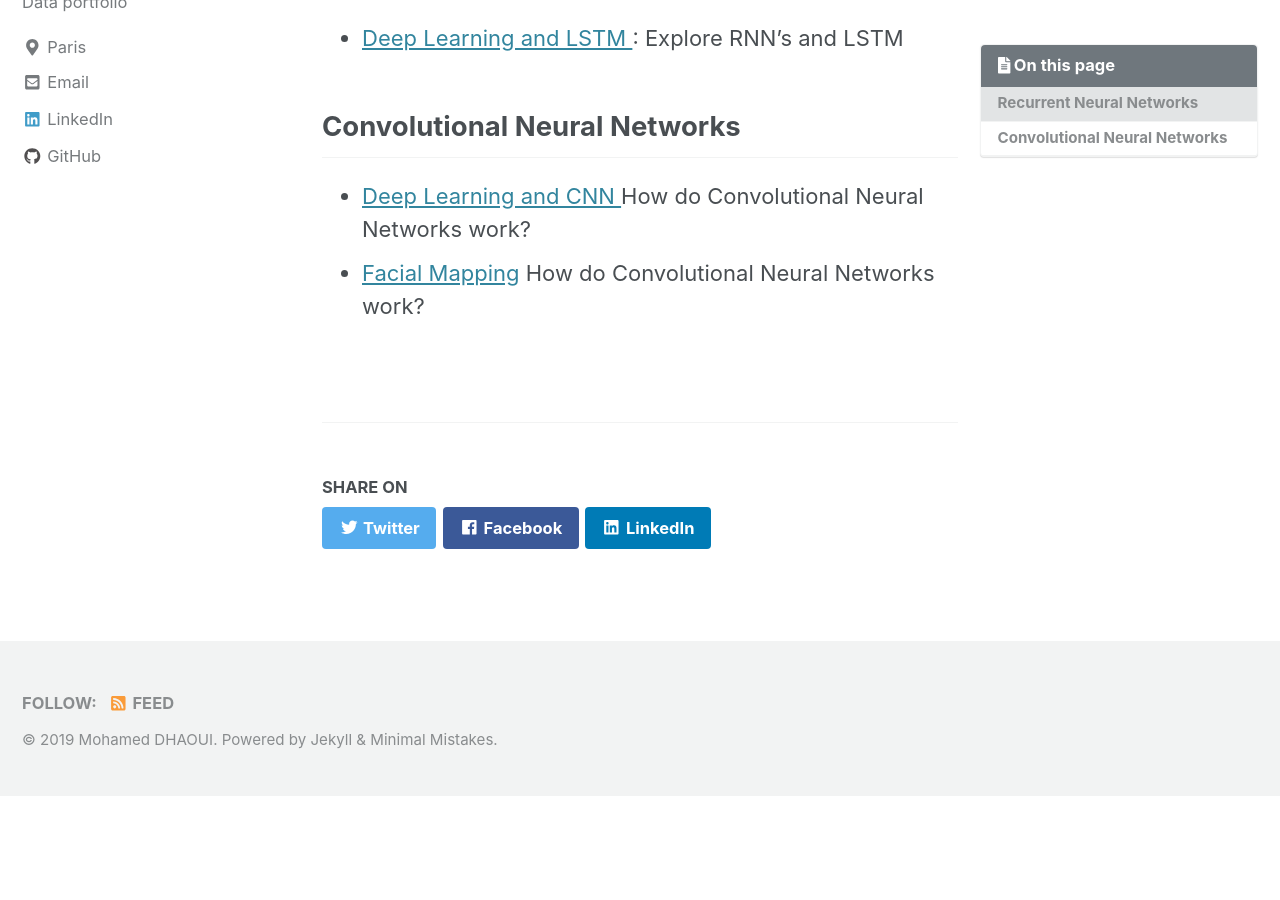
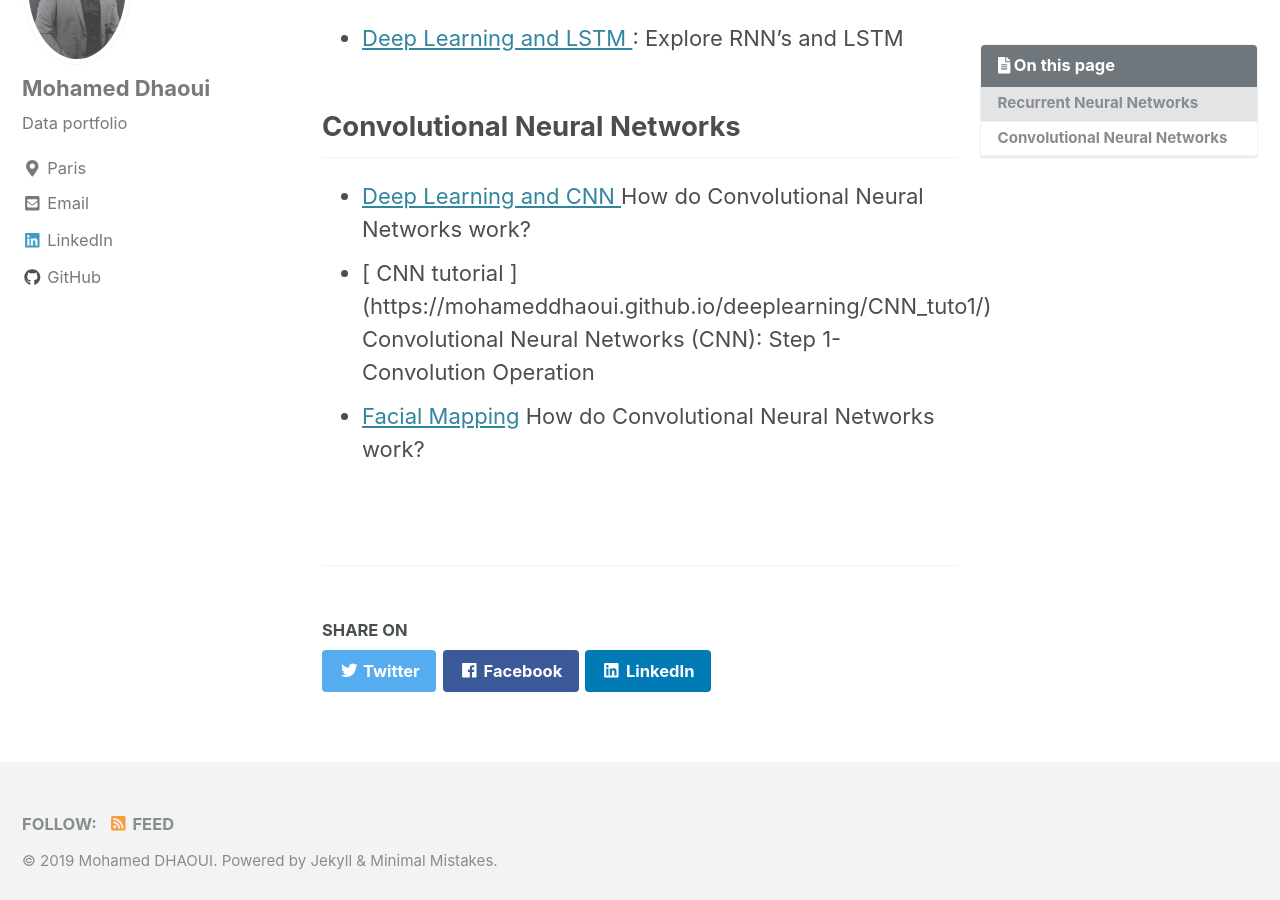
Before and after one commit to mohameddhaoui/mohameddhaoui.github.io, a Jekyll site: the page built from _pages/dl.md, in a window 1280 px wide and 900 px high, scrolled down 1330 px. Built offline with Jekyll 4.4.1, drawn with Linux system fonts in a browser that asks for light colours; cached includes are drawn as plain includes; before the commit the page ends 2126 px from its top, so only the background shows below that.

Commit message:
Update dl.md

```diff
--- a/_pages/dl.md
+++ b/_pages/dl.md
@@ -17,4 +17,5 @@
 
 ## Convolutional Neural Networks
 * [Deep Learning and CNN ](https://mohameddhaoui.github.io/deeplearning/CNN/)  How do Convolutional Neural Networks work?
+* [ CNN tutorial ] (https://mohameddhaoui.github.io/deeplearning/CNN_tuto1/) Convolutional Neural Networks (CNN): Step 1- Convolution Operation
 * [Facial Mapping](https://mohameddhaoui.github.io/deeplearning/Landmarks_recognition/)  How do Convolutional Neural Networks work?
```
